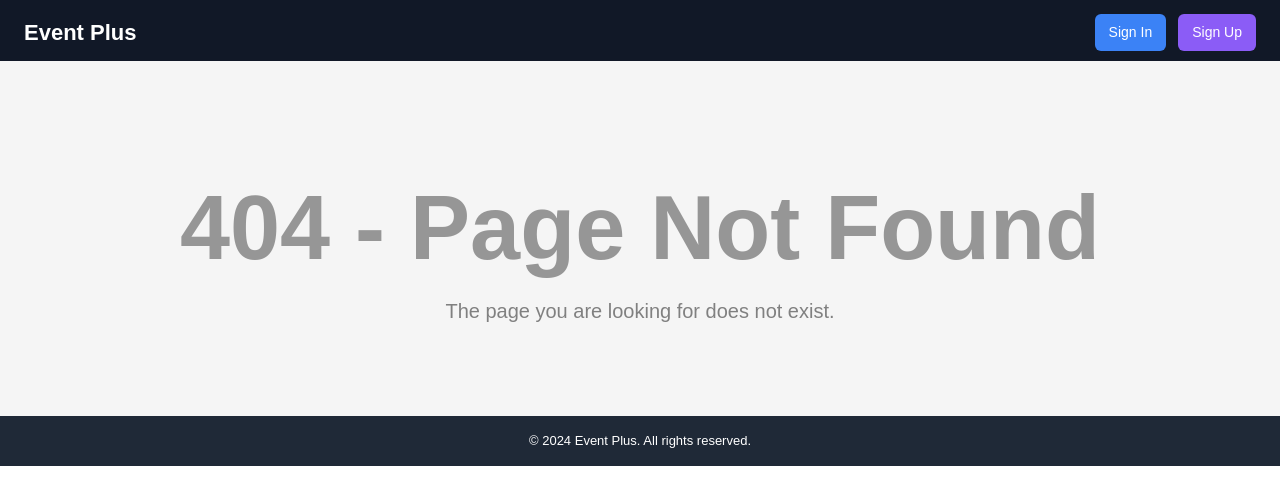
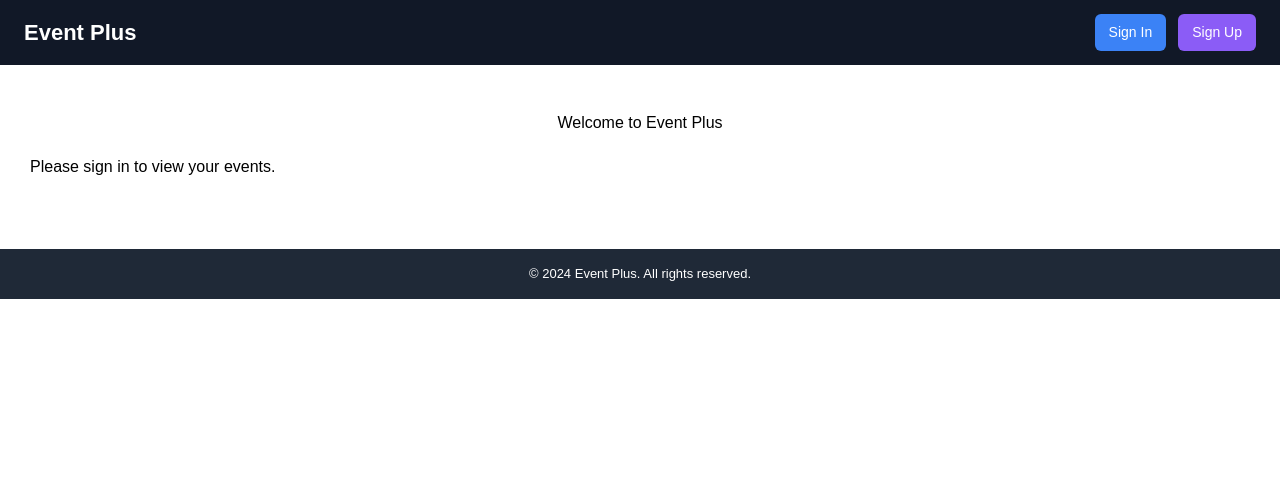
Before and after one commit to Muhammad-Ahmad-Jutt/event-plus-front-end, a React (Create React App) app in the folder event-plus-frontend/: page / in a window 1280 px wide. Before the commit this address had no page. Shown: the top 504 px of the page. Built offline with nearby package versions, Linux system fonts and the light colour scheme.

Commit message:
Root route set to HomePage

```diff
--- a/event-plus-frontend/src/App.js
+++ b/event-plus-frontend/src/App.js
@@ -22,7 +22,7 @@
     <Header />
     <ToastContainer position="top-right" autoClose={5000} pauseOnHover />
     <Routes>
-      <Route path="/" element={<Notfound />} />
+      <Route path="/" element={<Homepage />} />
       <Route path="/signin" element={<SignIn />} />
       <Route path="/signup" element={<SignUp />} />
       <Route path="/create-event" element={<CreateEventForm />} />
```
